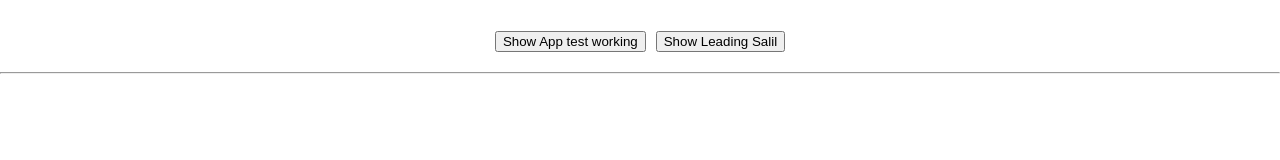
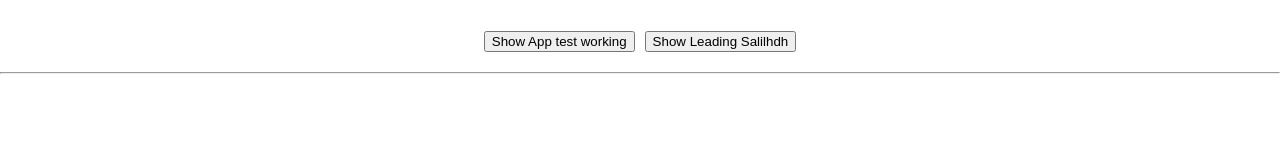
Before and after one commit to SalilAroraGitHub/fullstack-app, a React (Create React App) app in the folder frontend/: page / in a window 1280 px wide. Shown: the top 160 px of the page. Built offline with nearby package versions, Linux system fonts and the light colour scheme.

Commit message:
fix: update button label for leading component

```diff
--- a/frontend/src/index.js
+++ b/frontend/src/index.js
@@ -20,7 +20,7 @@ function Root() {
         onClick={() => setActiveComponent("leading")}
         style={{ marginLeft: "10px" }}
       >
-        Show Leading Salil
+        Show Leading Salilhdh
       </button>
 
       <hr style={{ margin: "20px 0" }} />
```
